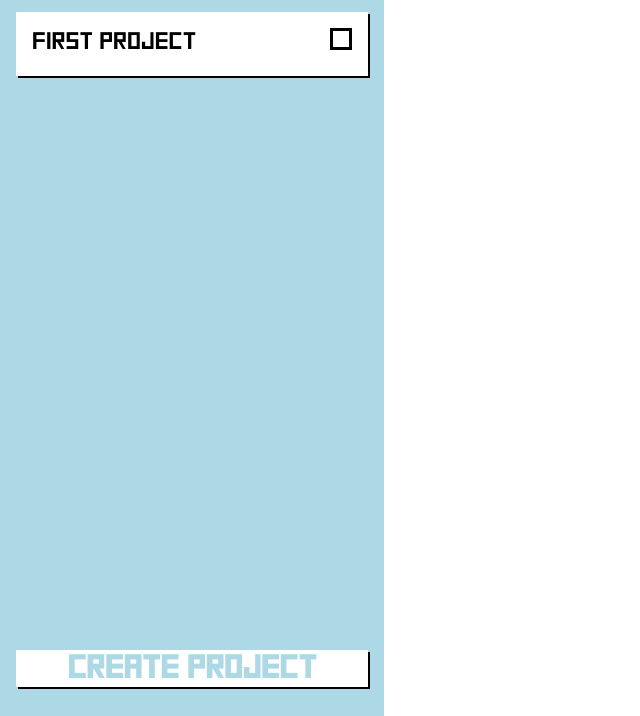
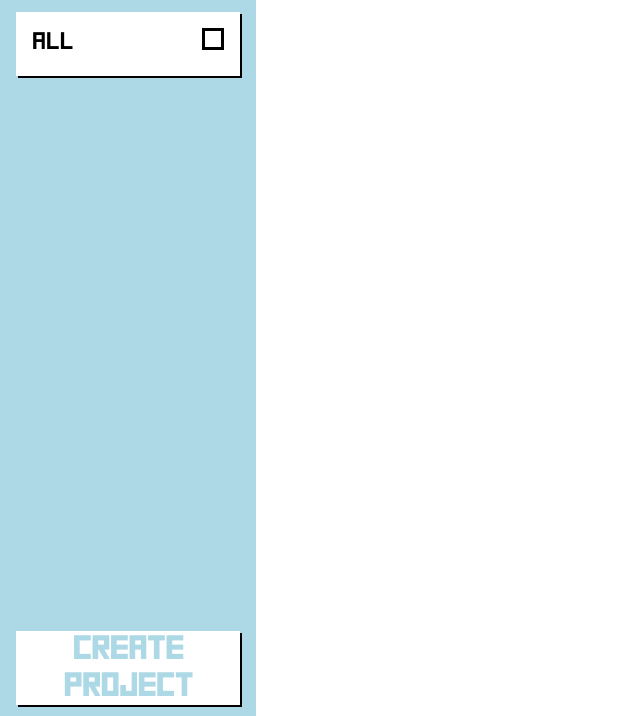
Before and after one commit to jayshah2005/Todo-List, a website built with webpack: page src/index.html in a window 1280 px wide. Shown: the part 84-800 px from the top of the page, without its empty margins (0-640 px from the left). Built offline with nearby package versions, Linux system fonts and the light colour scheme.

Commit message:
Set the ability to select a project. Created a style sheet for sidebar

```diff
--- /dev/null
+++ b/src/assets/styles/sidebar.css
@@ -0,0 +1,75 @@
+#sidebar{
+    display: grid;
+    max-width: 16rem;
+    background-color: lightblue;
+    grid-template-rows: 5rem auto 6rem;
+}
+
+#title{
+    display: flex;
+    font-size: 3rem;
+    height: 3rem;
+    padding: 1rem;
+    font-weight: bolder;
+    border-bottom: solid black 0.1rem;
+    justify-content: center;
+    font-family: square;
+}
+
+#addProject{
+    display: flex;
+    font-size: 2rem;
+    margin: 1rem;
+    font-family: square;
+    text-align: center;
+    justify-content: center;
+    font-weight: bolder;
+    align-self: center;
+    user-select: none;
+
+    background-color: white;
+    color: lightblue;
+    box-shadow:  2px 2px black;
+}
+
+#addProject:active{
+    box-shadow:  none;
+}
+
+#projects{
+    display: flex;
+    padding: 1rem;
+    overflow: scroll;
+    flex-direction: column;
+    gap: 1rem
+}
+
+
+.project{
+    display: flex;
+    height: 2rem;
+    font-family: square;
+    background-color: white;
+    padding: 1rem;
+    font-size: 1.5rem;
+    box-shadow:  2px 2px black;
+    overflow: scroll;
+}
+
+.checkBox{
+    min-height: 1rem;
+    min-width: 1rem;
+    max-height: 1rem;
+    max-width: 1rem;
+    border: solid black 3px;
+    margin-left: auto;
+}
+
+.checked{
+    background-color: lightgreen;
+}
+
+.selected{
+    box-shadow:  none;
+    border: solid black 1px;
+}
--- a/src/assets/styles/styles.css
+++ b/src/assets/styles/styles.css
@@ -20,72 +20,3 @@ body{
     flex: 1;
     flex-direction: row;
 }
-
-#sidebar{
-    display: grid;
-    flex: 0.3;
-    max-width: 25rem;
-    background-color: lightblue;
-    grid-template-rows: 5rem auto 6rem;
-}
-
-#title{
-    display: flex;
-    font-size: 3rem;
-    height: 3rem;
-    padding: 1rem;
-    font-weight: bolder;
-    border-bottom: solid black 0.1rem;
-    justify-content: center;
-    font-family: square;
-}
-
-#addProject{
-    display: flex;
-    font-size: 2rem;
-    margin: 1rem;
-    font-family: square;
-    text-align: center;
-    justify-content: center;
-    font-weight: bolder;
-    align-self: center;
-    user-select: none;
-
-    background-color: white;
-    color: lightblue;
-    box-shadow:  2px 2px black;
-}
-
-#addProject:active{
-    box-shadow:  none;
-}
-
-#projects{
-    display: flex;
-    padding: 1rem;
-    overflow: scroll;
-    flex-direction: column;
-    gap: 1rem
-}
-
-
-.project{
-    display: flex;
-    height: 2rem;
-    font-family: square;
-    background-color: white;
-    padding: 1rem;
-    font-size: 1.5rem;
-    box-shadow:  2px 2px black;
-}
-
-.checkBox{
-    height: 1rem;
-    width: 1rem;
-    border: solid black 3px;
-    margin-left: auto;
-}
-
-.checked{
-    background-color: lightgreen;
-}
--- a/src/index.js
+++ b/src/index.js
@@ -1,5 +1,6 @@
 import './assets/styles/styles.css'
 import './assets/styles/forms.css'
+import './assets/styles/sidebar.css'
 import projectManager from './modules/projectManager'
 import DOM from './modules/DOM';
 
@@ -10,5 +11,5 @@ const page = DOM();
 page.initializeSideBar(PROJECT_MANAGER);
 
 
-PROJECT_MANAGER.createProject("First project");
-page.updateSidebar(PROJECT_MANAGER);
+PROJECT_MANAGER.createProject("All");
+page.reloadSidebar(PROJECT_MANAGER);
--- a/src/modules/DOM.js
+++ b/src/modules/DOM.js
@@ -3,6 +3,9 @@ import getProjectName from "./forms/getProjectName"
 export default function DOM(){
 
     return{
+
+        selectedProject: null,
+
         initializeSideBar(PROJECT_MANAGER){
             const sidebar = document.querySelector('#sidebar')
             const addProject = document.querySelector('#addProject')
@@ -13,9 +16,9 @@ export default function DOM(){
             })
         },
 
-        updateSidebar(PROJECT_MANAGER){
+        reloadSidebar(PROJECT_MANAGER){
             const projects = document.querySelector('#projects')
-            console.log('it works!')
+
             while (projects.firstChild) {
                 projects.removeChild(projects.firstChild);
             }
@@ -26,12 +29,31 @@ export default function DOM(){
             });
         },
 
+        updateSelectedProject(){
+
+            const projectsDiv = document.querySelector('#projects').children;
+
+            for(const projectDiv of projectsDiv){
+                projectDiv.className = 'project';
+            }
+
+            this.selectedProject.className = 'project selected';
+        },
+
         createProjectElement(project){
             const projectDiv = document.createElement('div')
             projectDiv.className = 'project'
             projectDiv.innerHTML = project.title;
+
+            projectDiv.addEventListener('click', (event) => {
+
+                // If checkbox is the one causing this event then cancel it.
+                if(event.target.innerHTML == "") return;
+                this.selectedProject = event.target;
+                this.updateSelectedProject();
+            })
+
             const checkBox = document.createElement('div');
-
             if(project.status == true) checkBox.className = 'checkBox checked';
             else checkBox.className = 'checkBox';
 
--- a/src/modules/forms/getProjectName.js
+++ b/src/modules/forms/getProjectName.js
@@ -38,7 +38,7 @@ export default function getProjectName(PROJECT_MANAGER){
 
         if (event.submitter.id === 'create' & name.value != "") {
             PROJECT_MANAGER.createProject(name.value);
-            DOM().updateSidebar(PROJECT_MANAGER);
+            DOM().reloadSidebar(PROJECT_MANAGER);
         } else if(event.submitter.id === 'create' & name.value == "") {
             name.focus();
             return;
```
